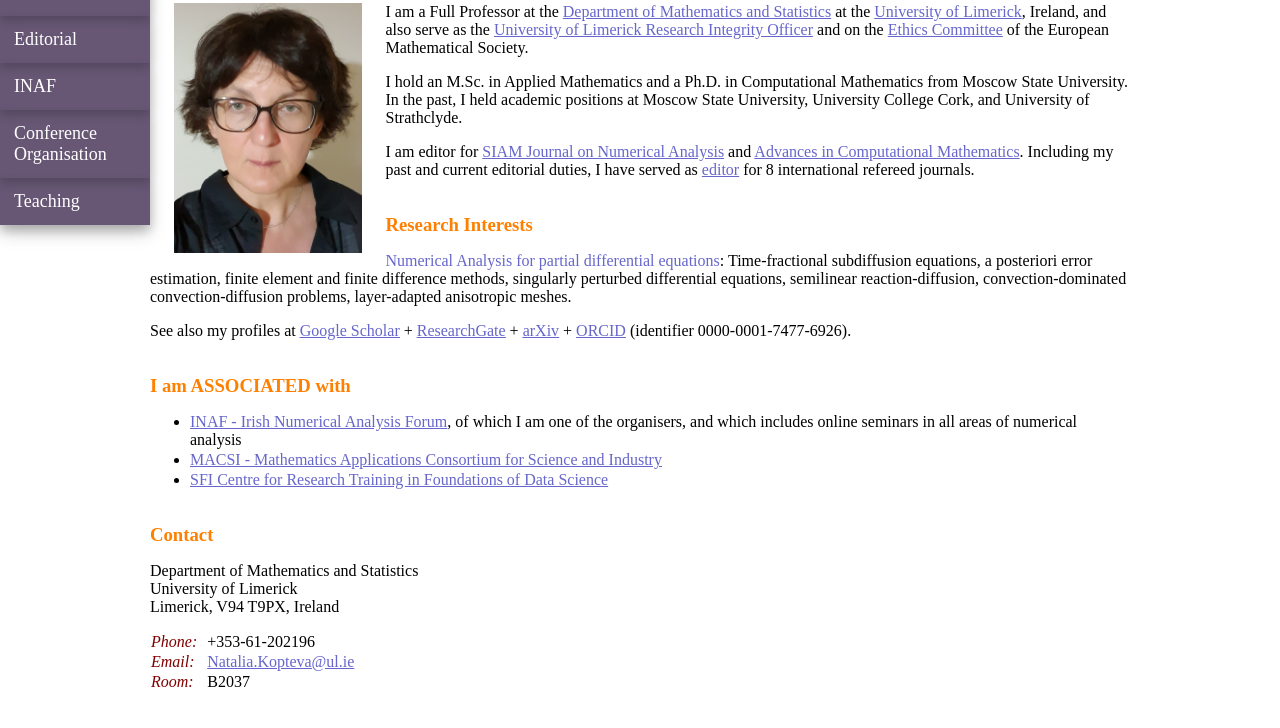
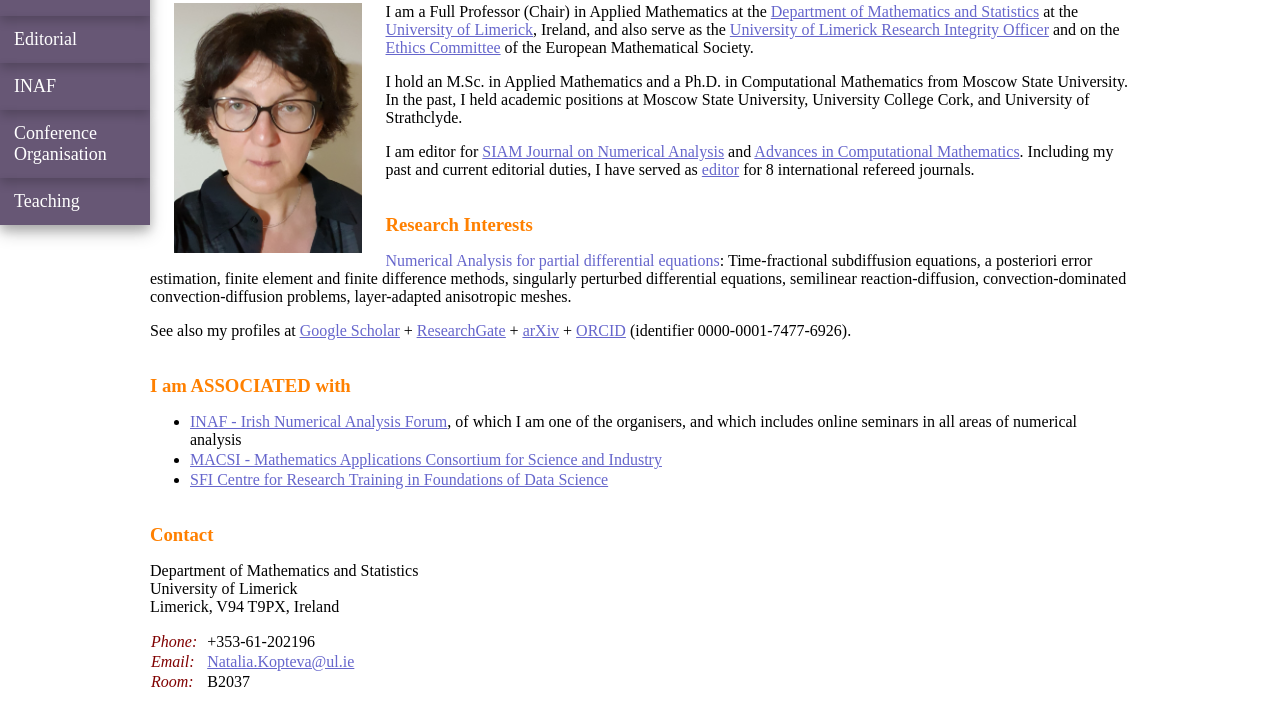
Before and after one commit to Natalia-Kopteva/home, a plain HTML site: page index.html in a window 1280 px wide. Shown: the part 131-859 px from the top of the page. Drawn offline with Linux system fonts and the light colour scheme.

Commit message:
Add files via upload

```diff
--- a/index.html
+++ b/index.html
@@ -91,7 +91,7 @@
 <!--img src="NK_27dec21_.jpg" alt="Natalia Kopteva" style="float:left; width: auto; height:250px; margin-left:24px; margin-right:24px"-->
 <img src="NK_8aug23__.jpg" alt="Natalia Kopteva" style="float:left; width: auto; height:250px; margin-left:24px; margin-right:24px">
 <p>
-I am a Full Professor
+I am a Full Professor (Chair) in Applied Mathematics
 at the
 <a href="https://www.ul.ie/scieng/schools-and-departments/department-mathematics-and-statistics" target="_blank">Department of Mathematics and Statistics</a>
 at the <a href="https://www.ul.ie/" target="_blank">University of Limerick</a>, Ireland,
```
